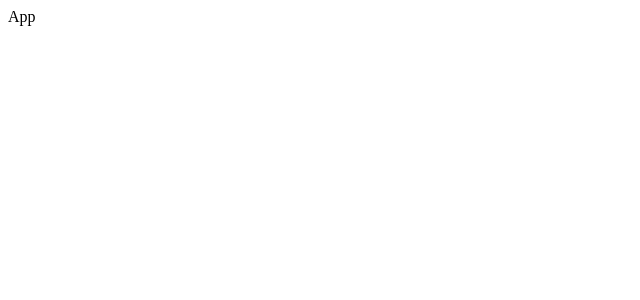
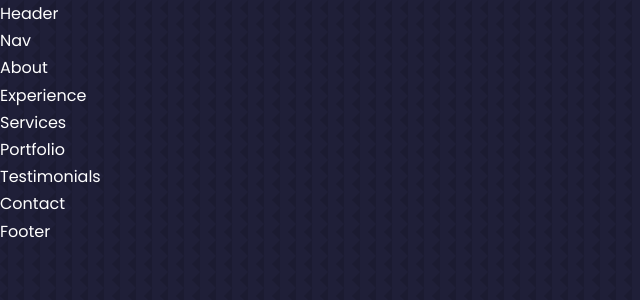
Before and after one commit to teerthrajverma01/brokebros-website, a React (Vite) app: page / in a window 1280 px wide. Shown: the top 300 px of the page, without its empty margins (0-640 px from the left). Built offline with nearby package versions, Linux system fonts and the light colour scheme.

Commit message:
Edit Index.css file

```diff
--- a/src/App.jsx
+++ b/src/App.jsx
@@ -1,7 +1,28 @@
 import React from "react";
+import Header from "./components/Header/Header";
+import Nav from "./components/Nav/Nav";
+import About from "./components/About/About";
+import Experience from "./components/Experience/Experience";
+import Services from "./components/Services/Services";
+import Portfolio from "./components/Portfolio/Portfolio";
+import Testimonials from "./components/Testimonials/Testimonials";
+import Contact from "./components/Contact/Contact";
+import Footer from "./components/Footer/Footer";
 
 const App = () => {
-  return <div>App</div>;
+  return (
+    <>
+      <Header />
+      <Nav />
+      <About />
+      <Experience />
+      <Services />
+      <Portfolio />
+      <Testimonials />
+      <Contact />
+      <Footer />
+    </>
+  );
 };
 
 export default App;
--- a/src/index.css
+++ b/src/index.css
@@ -0,0 +1,141 @@
+@import url("https://fonts.googleapis.com/css2?family=Poppins:wght@300;400;500;600&display=swap");
+
+* {
+  margin: 0;
+  padding: 0;
+  border: 0;
+  outline: 0;
+  box-sizing: border-box;
+  list-style: none;
+  text-decoration: none;
+}
+
+:root {
+  --color-bg: #1f1f38;
+  --color-bg-variant: #2c2c6c;
+  --color-primary: #4db5ff;
+  --color-primary-variant: rgba(77, 181, 255, 0.4);
+  --color-white: #fff;
+  --color-light: rgba(255, 255, 255, 0.6);
+
+  --transition: all 400ms ease;
+
+  --container-width-lg: 75%;
+  --container-width-md: 86%;
+  --container-width-sm: 90%;
+}
+
+html {
+  scroll-behavior: smooth;
+}
+
+::-webkit-scrollbar {
+  display: none;
+}
+
+body {
+  font-family: "Poppins", sans-serif;
+  background: var(--color-bg);
+  color: var(--color-white);
+  line-height: 1.7;
+  background-image: url(../src/assets/bg-texture.png);
+}
+
+/* ========================= General Styles ======================= */
+
+.container {
+  width: var(--container-width-lg);
+  margin: 0 auto;
+}
+
+h1,
+h2,
+h3,
+h4,
+h5 {
+  font-weight: 500;
+}
+
+h1 {
+  font-size: 2.5rem;
+}
+
+section {
+  margin-top: 8rem;
+}
+
+section > h2,
+section > h5 {
+  text-align: center;
+  color: var(--color-light);
+}
+
+section > h2 {
+  color: var(--color-primary);
+  margin-bottom: 3rem;
+}
+
+.text-light {
+  color: var(--color-light);
+}
+
+a {
+  color: var(--color-primary);
+  transition: var(--transition);
+}
+
+a:hover {
+  color: var(--color-white);
+}
+
+.btn {
+  width: max-content;
+  display: inline-block;
+  color: var(--color-primary);
+  padding: 0.75rem 1.2rem;
+  border-radius: 0.4rem;
+  cursor: pointer;
+  border: 1px solid var(--color-primary);
+  transition: var(--transition);
+}
+
+.btn:hover {
+  background: var(--color-white);
+  color: var(--color-bg);
+  border-color: transparent;
+}
+
+.btn-primary {
+  background: var(--color-primary);
+  color: var(--color-bg);
+}
+
+img {
+  display: block;
+  width: 100%;
+  object-fit: cover;
+}
+
+/*=============== MEDIA QUERIES(Medium devices) ===========*/
+
+@media screen and (max-width: 1024px) {
+  .container {
+    width: var(--container-width-md);
+  }
+
+  section {
+    margin-top: 6rem;
+  }
+}
+
+/*=============== MEDIA QUERIES(small devices) ===========*/
+
+@media screen and (max-width: 600px) {
+  .container {
+    width: var(--container-width-sm);
+  }
+
+  section > h2 {
+    margin-bottom: 2rem;
+  }
+}
```
Also changed, not shown: src/components/Experience/Experience.module.css (added), src/components/Experience/Experince.module.css (deleted).
